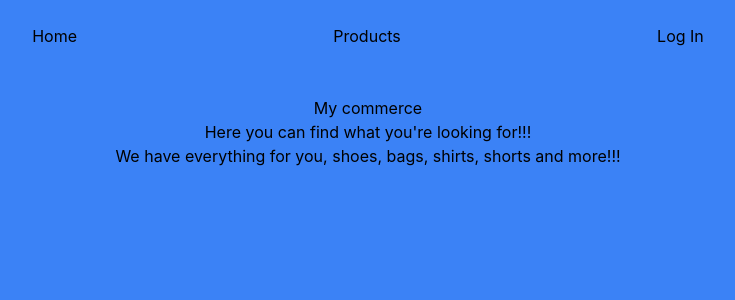
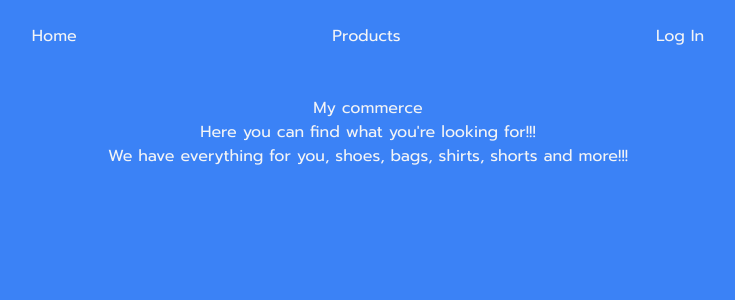
Before and after one commit to Camilo-Suarez98/my-commerce, a React (Create React App) app: page / in a window 1280 px wide. Shown: the top 300 px of the page, without its empty margins (272-1007 px from the left). Built offline with nearby package versions, Linux system fonts and the light colour scheme.

Commit message:
Added a new font

```diff
--- a/public/index.html
+++ b/public/index.html
@@ -12,7 +12,9 @@
     <link rel="apple-touch-icon" href="%PUBLIC_URL%/logo192.png" />
     <link rel="manifest" href="%PUBLIC_URL%/manifest.json" />
     <link rel="stylesheet" href="https://fonts.googleapis.com/css2?family=Material+Symbols+Outlined:opsz,wght,FILL,GRAD@48,400,0,0" />
-
+    <link rel="preconnect" href="https://fonts.googleapis.com" />
+  <link rel="preconnect" href="https://fonts.gstatic.com" />
+  <link href="https://fonts.googleapis.com/css2?family=Prompt&display=swap" rel="stylesheet" />
     <title>My-commerce</title>
   </head>
   <body>
--- a/src/index.css
+++ b/src/index.css
@@ -1,11 +1,10 @@
 body {
   margin: 0;
-  font-family: -apple-system, BlinkMacSystemFont, 'Segoe UI', 'Roboto', 'Oxygen',
-    'Ubuntu', 'Cantarell', 'Fira Sans', 'Droid Sans', 'Helvetica Neue',
-    sans-serif;
+  font-family: 'Prompt', sans-serif;
   -webkit-font-smoothing: antialiased;
   -moz-osx-font-smoothing: grayscale;
   background-color: rgb(59 130 246);
+  color: rgb(243 244 246);
 }
 
 code {
```
